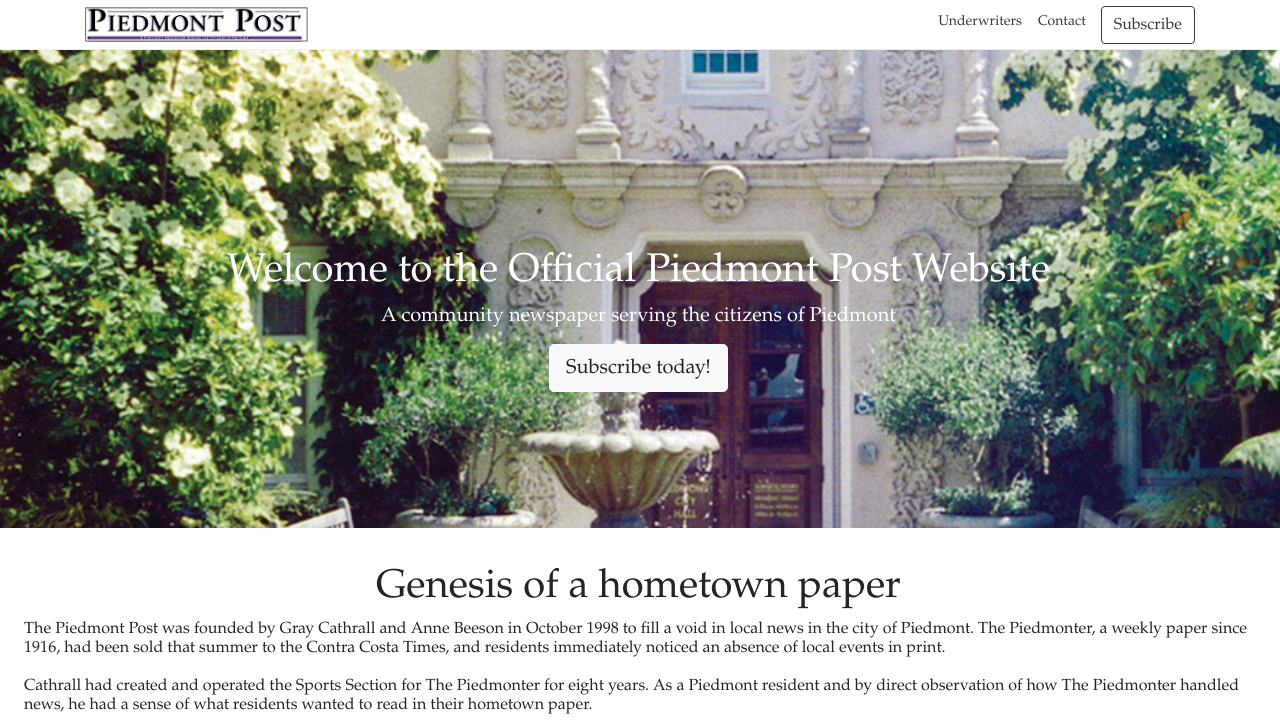
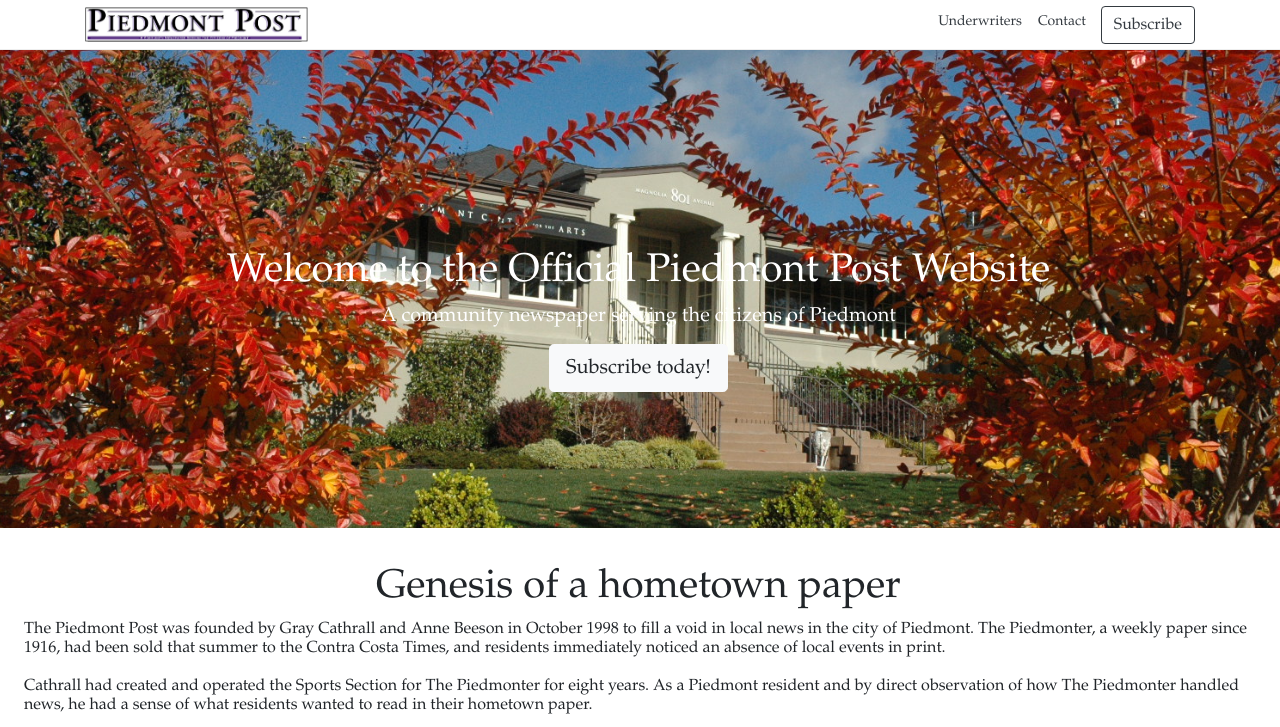
Before and after one commit to Natalielim/piedmontpost, a Node server app: page / in a window 1280 px wide. Shown: the top 727 px of the page. Run offline with Node 20, Linux system fonts and the light colour scheme; some libraries are stand-ins or nearby versions.

Commit message:
changed the landing page photo

```diff
--- a/public/stylesheets/style.css
+++ b/public/stylesheets/style.css
@@ -33,7 +33,7 @@
 #header {
   background-color: #F0F8FF;
   padding: 220px 0 150px;
-  background-image: url("../images/post/city hall croped-2.jpg");
+  background-image: url("../images/post/PCA in December.JPG");
   background-size: cover;
   background-position: center center;
   background-repeat: no-repeat;
```
